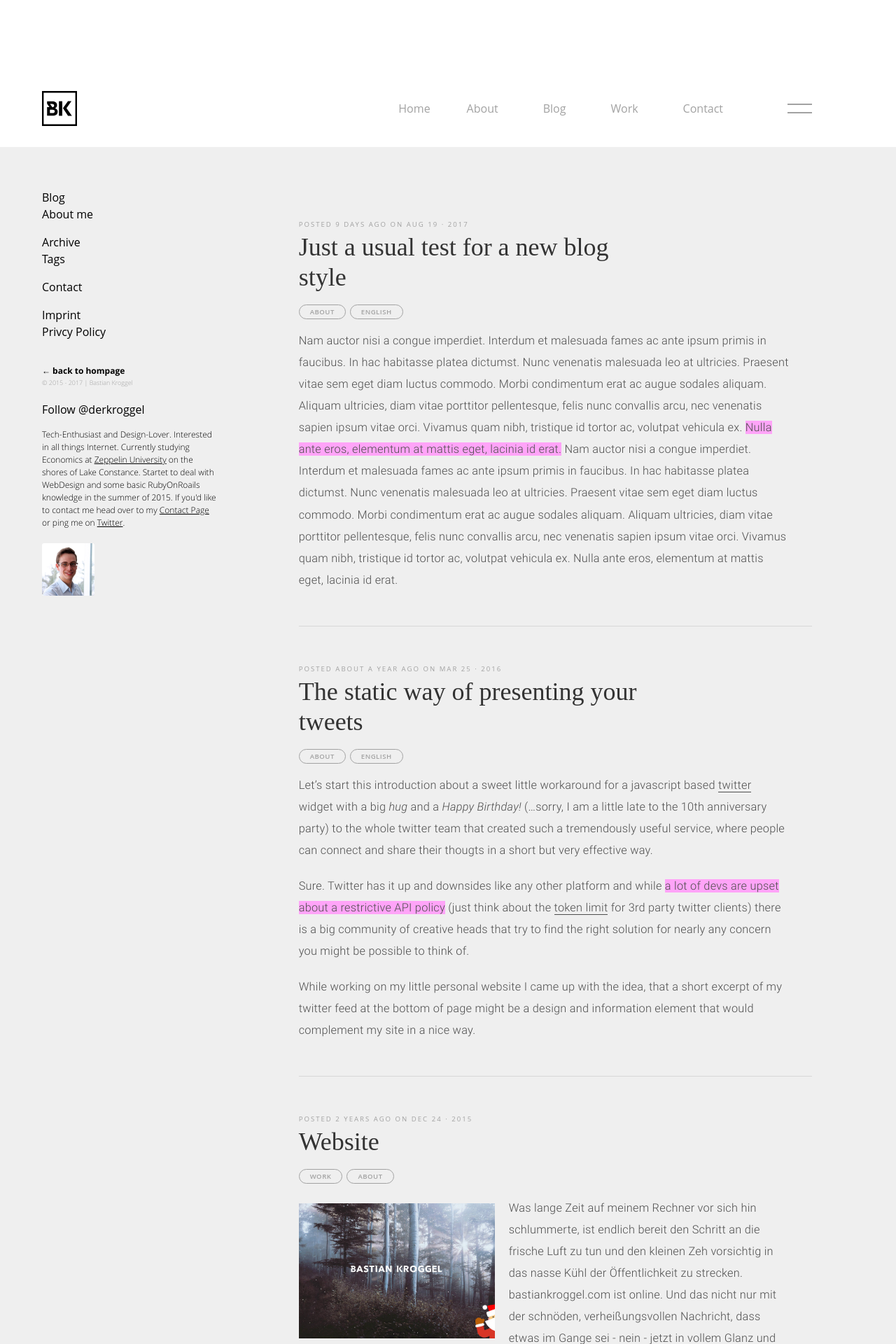
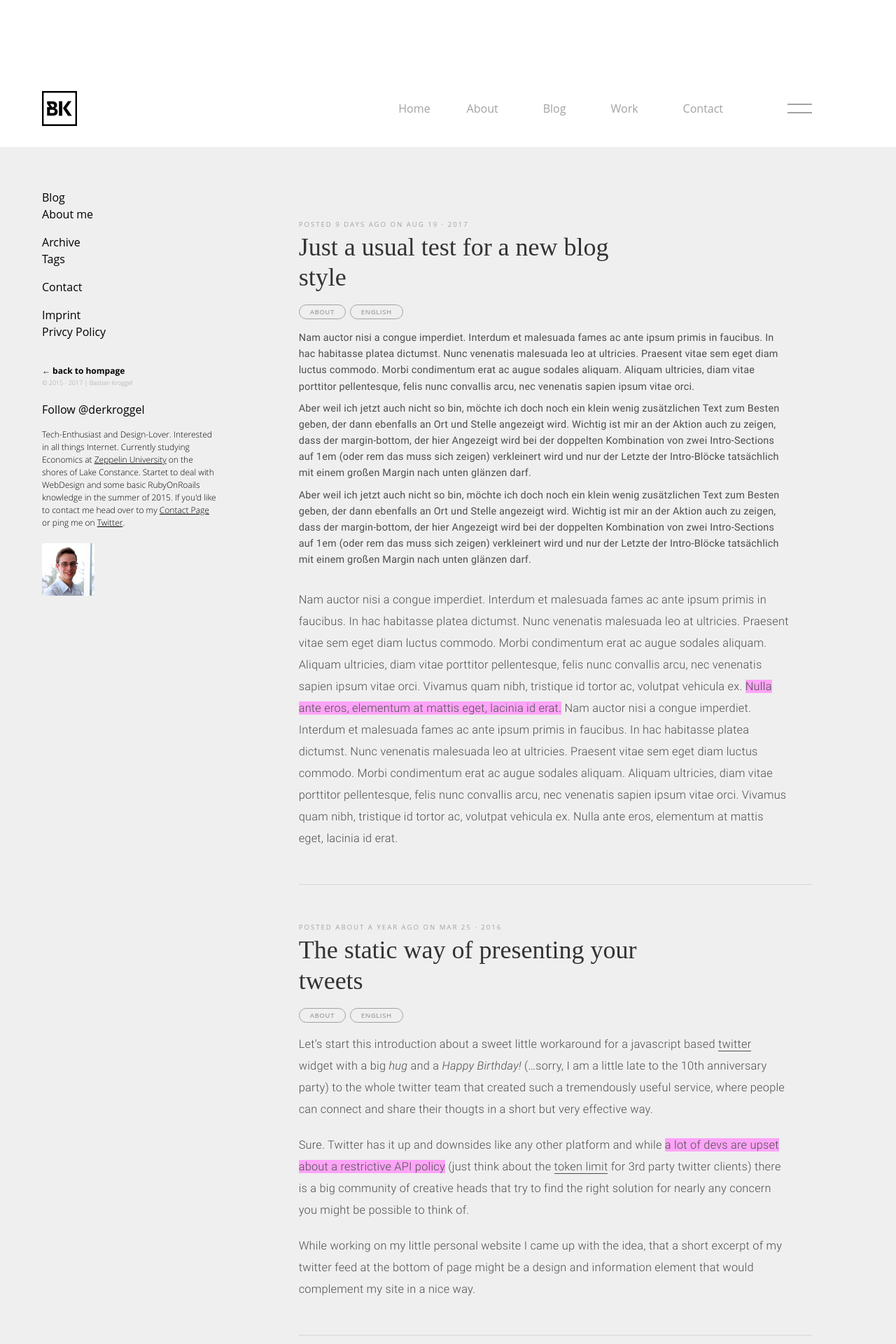
Before and after one commit to bkroggel/luzid, a Jekyll site: the page built from index.html, in a window 1280 px wide. Shown: the top 1920 px of the page at 70% size. Built offline with Jekyll 4.4.1, drawn with Linux system fonts in a browser that asks for light colours; nearby versions of some CDN libraries; some web fonts are replaced; the list of posts is cut into pages by our own code; comment, search, counter and statistics services are not loaded.

Commit message:
implemented introduction section

```diff
--- a/_includes/blog/_overview-posts.html
+++ b/_includes/blog/_overview-posts.html
@@ -17,7 +17,6 @@
   {% assign tags_content = '' %}
 {% endif %}
 
-
 <div class="blog-posts overview-posts">
   <div class="bk-overview-posts__frame">
     {% include blog/overview-posts/_date.html %}
--- a/_posts/2017-08-19-Test for new Blog.md
+++ b/_posts/2017-08-19-Test for new Blog.md
@@ -4,6 +4,15 @@ author: Bastian Kroggel
 date: 2017-08-19 20:54:54 +0200
 tags: [about, english]
 ---
+Nam auctor nisi a congue imperdiet. Interdum et malesuada fames ac ante ipsum primis in faucibus. In hac habitasse platea dictumst. Nunc venenatis malesuada leo at ultricies. Praesent vitae sem eget diam luctus commodo. Morbi condimentum erat ac augue sodales aliquam. Aliquam ultricies, diam vitae porttitor pellentesque, felis nunc convallis arcu, nec venenatis sapien ipsum vitae orci.
+{:.intro}
+
+Aber weil ich jetzt auch nicht so bin, möchte ich doch noch ein klein wenig zusätzlichen Text zum Besten geben, der dann ebenfalls an Ort und Stelle angezeigt wird. Wichtig ist mir an der Aktion auch zu zeigen, dass der margin-bottom, der hier Angezeigt wird bei der doppelten Kombination von zwei Intro-Sections auf 1em (oder rem das muss sich zeigen) verkleinert wird und nur der Letzte der Intro-Blöcke tatsächlich mit einem großen Margin nach unten glänzen darf.
+{:.intro}
+
+Aber weil ich jetzt auch nicht so bin, möchte ich doch noch ein klein wenig zusätzlichen Text zum Besten geben, der dann ebenfalls an Ort und Stelle angezeigt wird. Wichtig ist mir an der Aktion auch zu zeigen, dass der margin-bottom, der hier Angezeigt wird bei der doppelten Kombination von zwei Intro-Sections auf 1em (oder rem das muss sich zeigen) verkleinert wird und nur der Letzte der Intro-Blöcke tatsächlich mit einem großen Margin nach unten glänzen darf.
+{:.intro}
+
 
 Nam auctor nisi a congue imperdiet. Interdum et malesuada fames ac ante ipsum primis in faucibus. In hac habitasse platea dictumst. Nunc venenatis malesuada leo at ultricies. Praesent vitae sem eget diam luctus commodo. Morbi condimentum erat ac augue sodales aliquam. Aliquam ultricies, diam vitae porttitor pellentesque, felis nunc convallis arcu, nec venenatis sapien ipsum vitae orci. Vivamus quam nibh, tristique id tortor ac, volutpat vehicula ex. <span>Nulla ante eros, elementum at mattis eget, lacinia id erat.</span>{:.highlighted} Nam auctor nisi a congue imperdiet. Interdum et malesuada fames ac ante ipsum primis in faucibus. In hac habitasse platea dictumst. Nunc venenatis malesuada leo at ultricies. Praesent vitae sem eget diam luctus commodo. Morbi condimentum erat ac augue sodales aliquam. Aliquam ultricies, diam vitae porttitor pellentesque, felis nunc convallis arcu, nec venenatis sapien ipsum vitae orci. Vivamus quam nibh, tristique id tortor ac, volutpat vehicula ex. Nulla ante eros, elementum at mattis eget, lacinia id erat.[^go]
 
--- a/_sass/blog/_blog-font.scss
+++ b/_sass/blog/_blog-font.scss
@@ -110,16 +110,6 @@
   @include media-query($small){
     color: $blog-font-color;
   };
-}
-
-// big letter just in article view
-.bk-blog-content>p:first-of-type:first-letter {
-  font-size: 6.2rem;
-  font-family: $serif;
-  margin-right: 10px;
-  float: left;
-  line-height: 0.9em;
-  margin-bottom: -20px;
 }
 
 .bk-blog-style p {
@@ -400,9 +390,37 @@ blockquote { //overwriting ukit
   }
 }
 
+// big letter just in article view
+.bk-blog-content>p:first-of-type:first-letter {
+  font-size: 6.2rem;
+  font-family: $serif;
+  margin-right: 10px;
+  float: left;
+  line-height: 0.9em;
+  margin-bottom: -20px;
+}
+
+p.intro {
+  width: 100%;
+  line-height: 1.6em;
+  font-size: 0.9rem;
+  font-weight: 400;
+  color: $blog-font-color;
+  font-family: $reading;
+  margin: 0;
+}
+
+p.intro + p.intro {
+  margin-top: 0.6em;
+}
+
 .bk-blog-style hr {
   border-top: 1px solid $dark-color;
   opacity: 0.3;
+}
+
+.intro-frame {
+  margin-bottom: 30px;
 }
 
 p.info,
--- a/assets/js/main.js
+++ b/assets/js/main.js
@@ -71,4 +71,10 @@ $(document).ready(function() {
     });
   };
   h6_title();
+
+  function intro_section(){
+    var el_class = 'p.intro';
+    $(el_class).wrapAll('<div class="intro-frame" />')
+  };
+  intro_section();
 });
```
